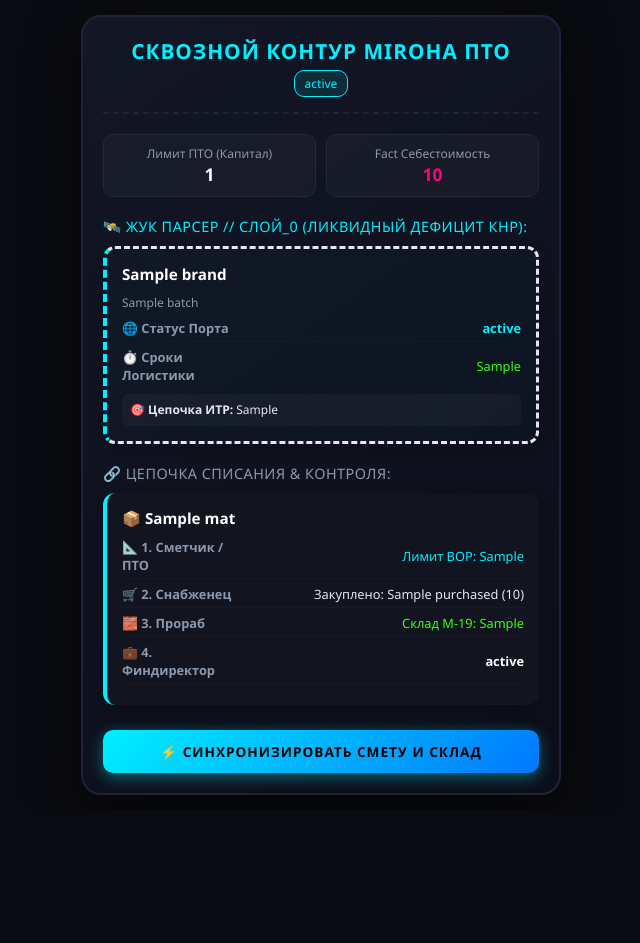
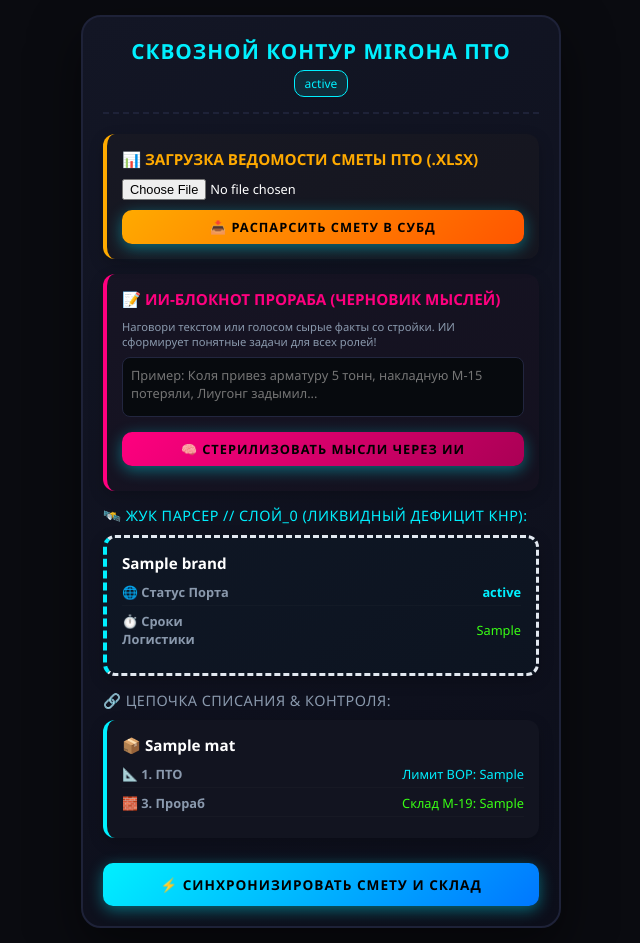
Before and after one commit to Maxim71/familymiro-core, a Django app: template storage_control/templates/storage_control/pto_cabinet.html in a window 1280 px wide. Shown: the whole page, without its empty margins (319-959 px from the left). Before the commit the page ends 795 px from the top, so only its background shows below. Run offline with Django 5.2, Linux system fonts and the light colour scheme; the template is opened without the code that fills it: most values are stand-ins (such as "Sample title", 1, 10 or a date in 2020); parts of the project's set-up code (start-up, migrations or seed data) failed here and were passed over.

Commit message:
Miroha Core 1.9.5 - Подключен ИИ-Блокнот стерилизации мыслей прораба и шлюз парсинга Excel смет ПТО

```diff
--- a/storage_control/static/storage_control/js/pto_logic.js
+++ b/storage_control/static/storage_control/js/pto_logic.js
@@ -1,7 +1,67 @@
 document.addEventListener("DOMContentLoaded", function() {
-    console.log("🛰️ [Miroha ИТР]: Модуль pto_logic.js успешно инициализирован в ОЗУ.");
+    console.log("🛰️ [Miroha ИТР]: Асинхронные модули Excel и ИИ-Блокнота активированы.");
 });
 
 function triggerPtoSync() {
-    alert("🦔 Робот-Ёжик: Сводный ИТР-отчет М-19 и КС-2 выгружен в ОЗУ бухгалтерии из изолированного JS-модуля!");
+    alert("🦔 Робот-Ёжик: Сводный ИТР-отчет М-19 и КС-2 выгружен в ОЗУ бухгалтерии.");
 }
+
+// Асинхронная отправка Excel-файла ведомости на бэкенд Питона
+function uploadPtoExcel() {
+    let fileField = document.getElementById("excel_file_field");
+    if (!fileField.files.length) {
+        alert("🚨 Ошибка: Сначала выберите Excel-файл сметы ПТО!");
+        return;
+    }
+
+    let formData = new FormData();
+    formData.append("excel_file", fileField.files[0]);
+
+    fetch("/api/import-excel-pto/", {
+        method: "POST",
+        body: formData
+    })
+    .then(res => res.json())
+    .then(data => {
+        alert(data.message);
+        location.reload();
+    })
+    .catch(err => alert("Ошибка связи со шлюзом Excel"));
+}
+
+// Асинхронная отправка сырых мыслей черновика в ИИ-Стерилизатор
+function processEzhikThoughts() {
+    let notesField = document.getElementById("raw_notes_field");
+    let outputBox = document.getElementById("ii_output_box");
+
+    if (!notesField.value.strip) {
+        notesField.value = notesField.value.trim();
+    }
+
+    if (notesField.value.length < 5) {
+        alert("🚨 Напишите черновик мыслей подлиннее!");
+        return;
+    }
+
+    outputBox.innerHTML = "⏳ <i>Робот-Ёжик запускает движки Transformers/Anthropic. Очистка мыслей...</i>";
+
+    let formData = new FormData();
+    formData.append("raw_notes", notesField.value);
+
+    fetch("/api/ezhik-voice-notepad/", {
+        method: "POST",
+        body: formData
+    })
+    .then(res => res.json())
+    .then(data => {
+        if (data.status === "success") {
+            outputBox.innerHTML = data.structured_text;
+            notesField.value = ""; // Очищаем черновик после победы
+        } else {
+            outputBox.innerHTML = "🚨 Ошибка обработки ИИ.";
+        }
+    })
+    .catch(err => {
+        outputBox.innerHTML = "🚨 Ошибка сетевого контура.";
+    });
+}
--- a/storage_control/templates/storage_control/pto_cabinet.html
+++ b/storage_control/templates/storage_control/pto_cabinet.html
@@ -16,73 +16,50 @@
         <div class="status-badge">{{ system_status }}</div>
     </div>
 
-    <!-- Общие маркеры капитала -->
-    <div class="kpi-grid">
-        <div class="kpi-card">
-            <span>Лимит ПТО (Капитал)</span>
-            <strong>{{ total_budget_rub }}</strong>
-        </div>
-        <div class="kpi-card">
-            <span>Fact Себестоимость</span>
-            <strong style="color: var(--neon-pink);">{{ real_cost_rub }}</strong>
-        </div>
+    <!-- 📊 ШЛЮЗ 1: ИМПОРТ EXCEL ФАЙЛОВ СМЕТЫ ОТ ПТО -->
+    <div class="material-card" style="border-left-color: #ffaa00; background: rgba(255,170,0,0.02);">
+        <div class="mat-name" style="color: #ffaa00;">📊 ЗАГРУЗКА ВЕДОМОСТИ СМЕТЫ ПТО (.XLSX)</div>
+        <form id="excel_import_form" enctype="multipart/form-data">
+            <input type="file" id="excel_file_field" name="excel_file" accept=".xlsx,.xls,.csv" style="font-size:0.8rem; color:#fff; margin-bottom:10px; display:block;">
+            <button type="button" class="btn-action" style="background:linear-gradient(135deg, #ffaa00, #ff5500); padding:8px; font-size:0.8rem;" onclick="uploadPtoExcel()">
+                📥 Распарсить Смету в СУБД
+            </button>
+        </form>
     </div>
 
-    <!-- 🔥 НОВЫЙ БЛОК: РАДАР ЖУКА ПАРСЕРА (СЛОЙ_0) -->
-    <div class="chain-title" style="color: var(--neon-cyan); margin-top: 10px;">🛰️ ЖУК ПАРСЕР // СЛОЙ_0 (Ликвидный дефицит КНР):</div>
+    <!-- 📝 ШЛЮЗ 2: ИИ-БЛОКНОТ СТЕРИЛИЗАТОР МЫСЛЕЙ (ГОЛОС/ТЕКСТ ЧЕРНОВИК) -->
+    <div class="material-card" style="border-left-color: var(--neon-pink); background: rgba(255,0,127,0.02);">
+        <div class="mat-name" style="color: var(--neon-pink);">📝 ИИ-БЛОКНОТ ПРОРАБА (ЧЕРНОВИК МЫСЛЕЙ)</div>
+        <div style="font-size:0.7rem; color:var(--text-muted); margin-bottom:8px;">Наговори текстом или голосом сырые факты со стройки. ИИ сформирует понятные задачи для всех ролей!</div>
+        <textarea id="raw_notes_field" placeholder="Пример: Коля привез арматуру 5 тонн, накладную М-15 потеряли, Лиугонг задымил..." style="width:100%; background:#070a0e; border:1px solid #22263f; color:#fff; border-radius:8px; padding:8px; font-size:0.8rem; height:60px; resize:none; outline:none; margin-bottom:10px;"></textarea>
+        <button type="button" class="btn-action" style="background:linear-gradient(135deg, var(--neon-pink), #aa0055); padding:8px; font-size:0.8rem;" onclick="processEzhikThoughts()">
+            🧠 Стерилизовать Мысли через ИИ
+        </button>
+        <div id="ii_output_box" style="margin-top:10px; font-size:0.75rem; color:#fff; font-family:monospace; line-height:1.4;"></div>
+    </div>
 
+    <!-- Радар дефицитных грузов -->
+    <div class="chain-title" style="color: var(--neon-cyan);">🛰️ ЖУК ПАРСЕР // СЛОЙ_0 (Ликвидный дефицит КНР):</div>
     {% for cargo in parser_cargo %}
     <div class="material-card {{ cargo.color }}" style="background: rgba(0, 240, 255, 0.02); border-style: dashed;">
         <div class="mat-name" style="color: #fff;">{{ cargo.brand }}</div>
-        <div style="font-size: 0.75rem; color: var(--text-muted); margin-bottom: 8px;">{{ cargo.batch }}</div>
-
-        <div class="step-row">
-            <div class="step-label">🌐 Статус Порта</div>
-            <div class="step-value" style="color: var(--neon-cyan); font-weight: bold;">{{ cargo.port_status }}</div>
-        </div>
-        <div class="step-row" style="border: none;">
-            <div class="step-label">⏱️ Сроки Логистики</div>
-            <div class="step-value" style="color: var(--neon-green);">{{ cargo.days_left }}</div>
-        </div>
-        <div style="font-size: 0.75rem; color: var(--text-main); background: rgba(255,255,255,0.03); padding: 8px; border-radius: 6px; margin-top: 5px; line-height: 1.3;">
-            🎯 <b>Цепочка ИТР:</b> {{ cargo.logistic_action }}
-        </div>
+        <div class="step-row"><div class="step-label">🌐 Статус Порта</div><div class="step-value" style="color: var(--neon-cyan); font-weight: bold;">{{ cargo.port_status }}</div></div>
+        <div class="step-row" style="border: none;"><div class="step-label">⏱️ Сроки Логистики</div><div class="step-value" style="color: var(--neon-green);">{{ cargo.days_left }}</div></div>
     </div>
     {% endfor %}
 
-    <!-- Базовый контур контроля материалов -->
-    <div class="chain-title" style="margin-top: 20px;">🔗 Цепочка Списания & Контроля:</div>
-
+    <!-- Базовая цепочка материалов -->
+    <div class="chain-title">🔗 Цепочка Списания & Контроля:</div>
     {% for mat in materials_chain %}
     <div class="material-card {{ mat.alert_class }}">
         <div class="mat-name">📦 {{ mat.name }}</div>
-
-        <div class="step-row">
-            <div class="step-label">📐 1. Сметчик / ПТО</div>
-            <div class="step-value" style="color: var(--neon-cyan);">Лимит ВОР: {{ mat.pto_limit }}</div>
-        </div>
-
-        <div class="step-row">
-            <div class="step-label">🛒 2. Снабженец</div>
-            <div class="step-value">Закуплено: {{ mat.purchased }} ({{ mat.price_target }})</div>
-        </div>
-
-        <div class="step-row">
-            <div class="step-label">🧱 3. Прораб</div>
-            <div class="step-value" style="color: var(--neon-green);">Склад М-19: {{ mat.warehouse_m19 }}</div>
-        </div>
-
-        <div class="step-row">
-            <div class="step-label">💼 4. Финдиректор</div>
-            <div class="step-value" style="color: #fff; font-weight: bold;">{{ mat.finance_status }}</div>
-        </div>
+        <div class="step-row"><div class="step-label">📐 1. ПТО</div><div class="step-value" style="color: var(--neon-cyan);">Лимит ВОР: {{ mat.pto_limit }}</div></div>
+        <div class="step-row"><div class="step-label">🧱 3. Прораб</div><div class="step-value" style="color: var(--neon-green);">Склад М-19: {{ mat.warehouse_m19 }}</div></div>
     </div>
     {% endfor %}
 
     <div class="footer-action">
-        <button class="btn-action" onclick="triggerPtoSync()">
-            ⚡ Синхронизировать смету и склад
-        </button>
+        <button class="btn-action" onclick="triggerPtoSync()">⚡ Синхронизировать смету и склад</button>
     </div>
 </div>
 
```
Also changed, not shown: storage_control/urls.py (+11 -12 lines), storage_control/views.py (+56 -62 lines).
